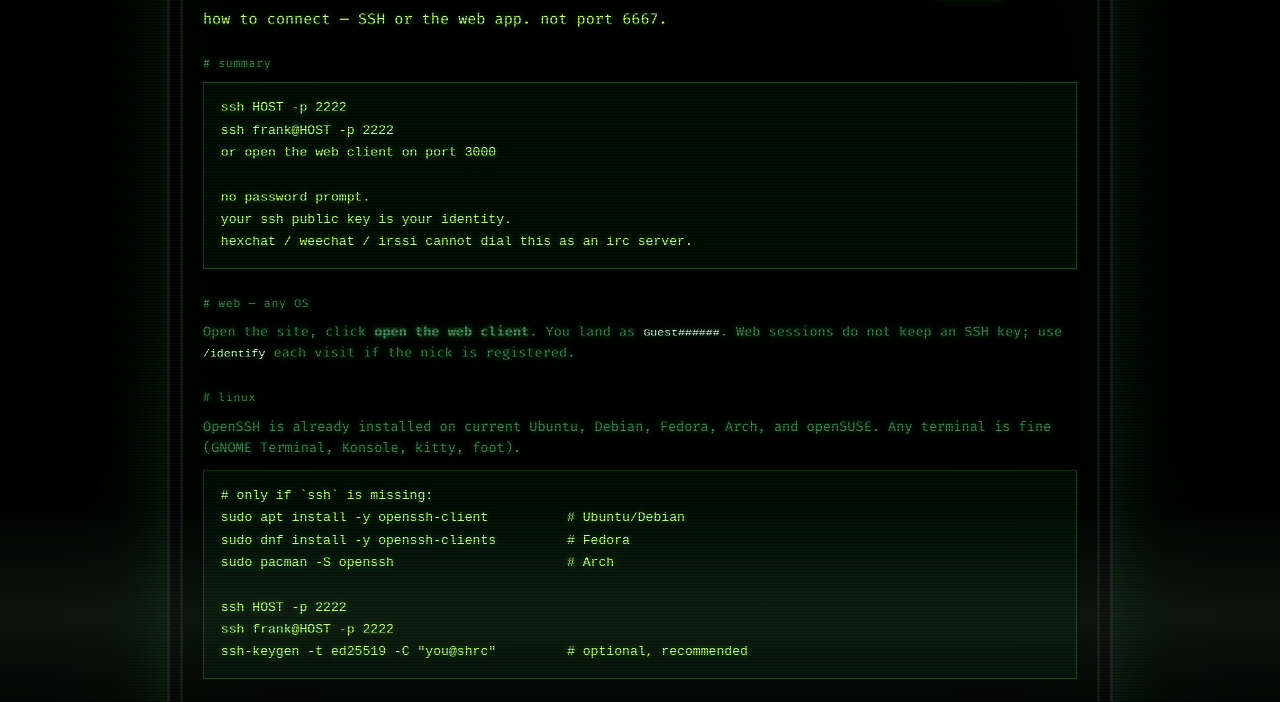
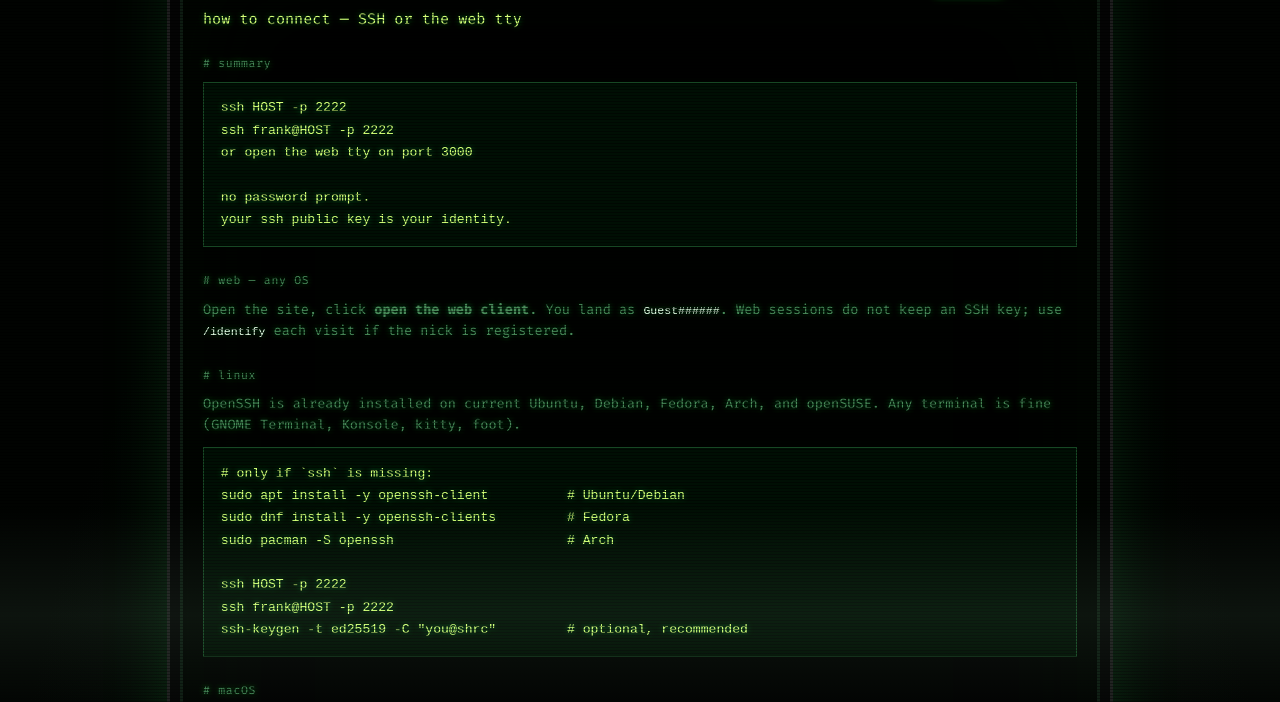
Before and after one commit to lord3nd3r/SHRC, a website built with Vite: page connect.html in a window 1280 px wide. Shown: the part 57-759 px from the top of the page. Built offline with nearby package versions, Linux system fonts and the light colour scheme.

Commit message:
Drop IRC-port copy; this is an SSH clubhouse
Remove 6667/hexchat disclaimers from the homepage, /connect, and README.

```diff
--- a/connect.html
+++ b/connect.html
@@ -4,7 +4,7 @@
   <meta charset="UTF-8">
   <meta name="viewport" content="width=device-width, initial-scale=1.0">
   <title>shrc — how to connect</title>
-  <meta name="description" content="Connect to shrc over SSH from Linux, macOS, Windows PowerShell, ChromeOS, Android, and iOS. No IRC port.">
+  <meta name="description" content="Connect to shrc over SSH from Linux, macOS, Windows PowerShell, ChromeOS, Android, and iOS.">
   <link rel="stylesheet" href="/src/style.css">
 </head>
 <body>
@@ -18,18 +18,17 @@
           <a href="/">← home</a>
         </div>
       </div>
-      <p class="tagline">how to connect — SSH or the web app. not port 6667.</p>
+      <p class="tagline">how to connect — SSH or the web tty</p>
     </header>
 
     <section class="stagger stagger-2 motd-block">
       <div class="kicker"># summary</div>
       <pre class="motd">ssh HOST -p 2222
 ssh frank@HOST -p 2222
-or open the web client on port 3000
+or open the web tty on port 3000
 
 no password prompt.
-your ssh public key is your identity.
-hexchat / weechat / irssi cannot dial this as an irc server.</pre>
+your ssh public key is your identity.</pre>
     </section>
 
     <section class="stagger stagger-3">
--- a/package.json
+++ b/package.json
@@ -1,7 +1,7 @@
 {
   "name": "shrc",
   "version": "1.0.0",
-  "description": "Anonymous IRC over SSH",
+  "description": "SSH clubhouse",
   "main": "server/index.js",
   "type": "module",
   "scripts": {
```
Also changed, not shown: index.html (+2 -3 lines), README.md.
